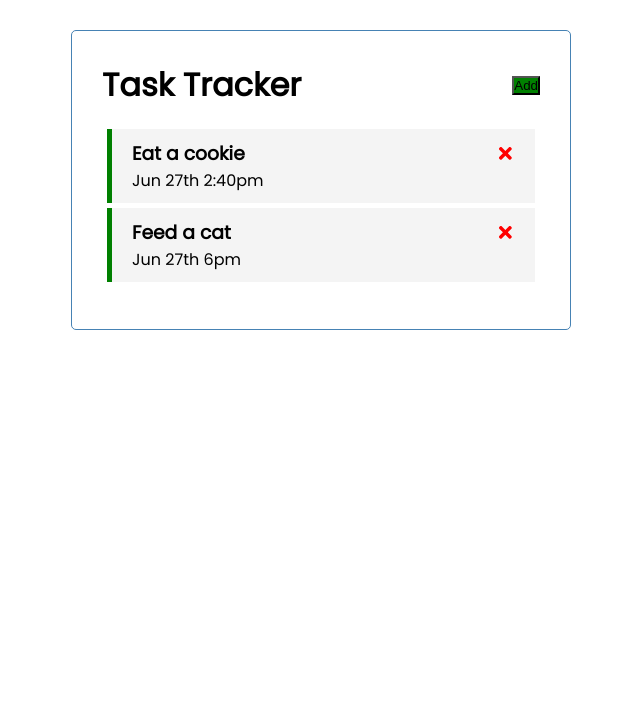
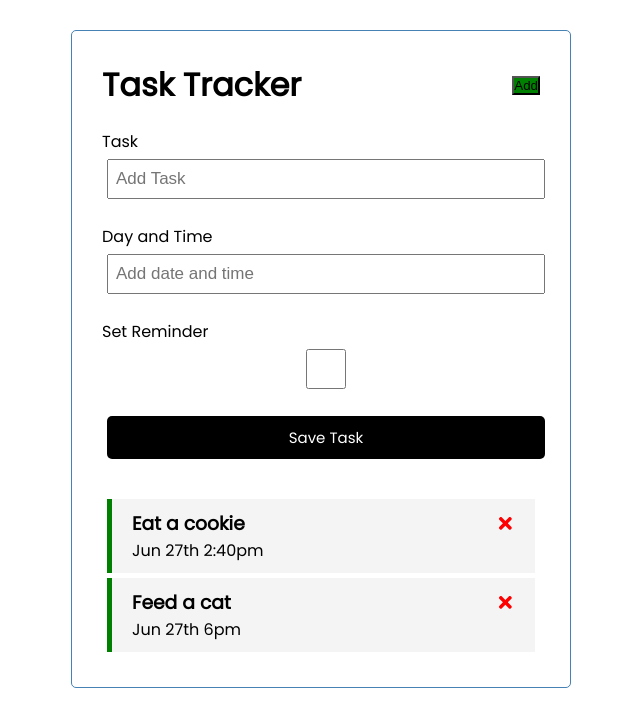
Before and after one commit to czwartaoslpoj/task_app_with_react, a React (Create React App) app: page / in a window 1280 px wide. Shown: the top 726 px of the page, without its empty margins (319-959 px from the left). Built offline with nearby package versions, Linux system fonts and the light colour scheme.

Commit message:
Add AddTask logic

```diff
--- a/src/App.js
+++ b/src/App.js
@@ -1,6 +1,7 @@
 import Header from "./components/Header";
 import Tasks from "./components/Tasks";
 import { useState } from "react"
+import AddTask from "./components/AddTask";
 
 const App = () => {
   const [tasks, setTasks] = useState(
@@ -34,7 +35,10 @@ const App = () => {
   return (
      <div className="container">
       <Header title="Task Tracker"/>
-      {tasks.length >0 ? <Tasks tasks= {tasks} onDelete= {deleteTask} onToggle={toggleReminder} /> : 'No Tasks to Show'}
+      <AddTask />
+      {tasks.length >0 ? (
+      <Tasks tasks= {tasks} onDelete= {deleteTask}
+      onToggle={toggleReminder} />) : ('No Tasks to Show')}
     </div>
   );
 }
--- /dev/null
+++ b/src/components/AddTask.js
@@ -0,0 +1,24 @@
+import React from 'react'
+
+const AddTask = () => {
+    return (
+        <form className='add-form'>
+            <div className='form-control'>
+                <label>Task</label>
+                <input type='text' placeholder='Add Task'/>
+            </div>
+            <div className='form-control'>
+                <label> Day and Time</label>
+                <input type='text' placeholder='Add date and time'/>
+            </div>
+            <div className='form-control from-control-check'>
+                <label> Set Reminder </label>
+                <input type='checkbox' />
+            </div>
+            <input type='submit'value='Save Task' className='btn btn-block'/>
+
+        </form>
+    )
+}
+
+export default AddTask
```
